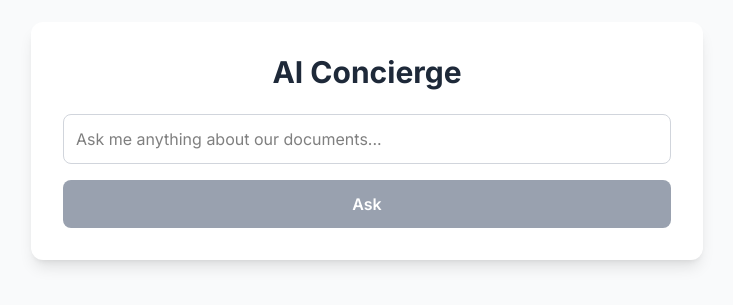
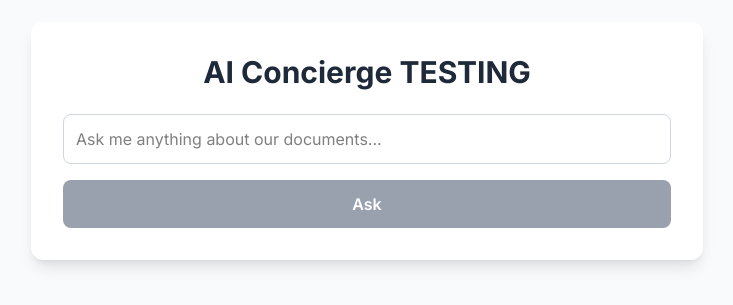
Before and after one commit to scriptura-plus/ai-concierge, a Next.js app: page / in a window 1280 px wide. Shown: the part 259-564 px from the top of the page, without its empty margins (273-1006 px from the left). Built offline with nearby package versions, Linux system fonts and the light colour scheme.

Commit message:
chore: Add visual test to homepage

```diff
--- a/src/app/page.tsx
+++ b/src/app/page.tsx
@@ -28,7 +28,7 @@ export default function Home() {
           'Content-Type': 'application/json',
         },
         body: JSON.stringify({
-          question: trimmedQuestion, // Отправляем очищенный вопрос
+          question: trimmedQuestion,
           tenantId: tenantId
         }),
       });
@@ -49,7 +49,8 @@ export default function Home() {
   return (
     <main className="flex min-h-screen flex-col items-center justify-center p-24 bg-gray-50">
       <div className="w-full max-w-2xl bg-white p-8 rounded-xl shadow-lg">
-        <h1 className="text-3xl font-bold mb-6 text-center text-gray-800">AI Concierge</h1>
+        {/* --- ИЗМЕНЕНИЕ ЗДЕСЬ --- */}
+        <h1 className="text-3xl font-bold mb-6 text-center text-gray-800">AI Concierge TESTING</h1>
         <form onSubmit={handleSubmit}>
           <input
             type="text"
@@ -61,7 +62,7 @@ export default function Home() {
           <button
             type="submit"
             className="w-full p-3 bg-blue-600 text-white rounded-lg font-semibold hover:bg-blue-700 disabled:bg-gray-400"
-            disabled={loading || !question.trim()} // Проверяем очищенную строку
+            disabled={loading || !question.trim()}
           >
             {loading ? 'Thinking...' : 'Ask'}
           </button>
```
